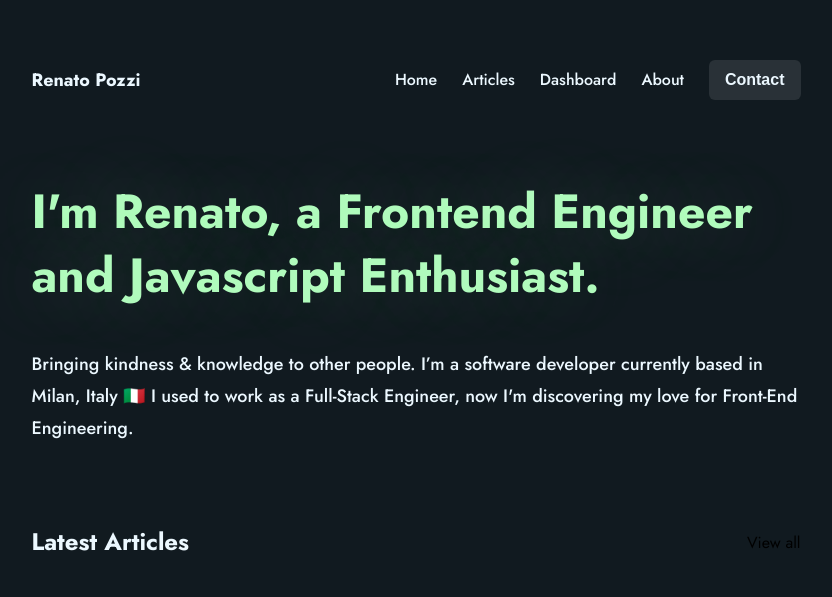
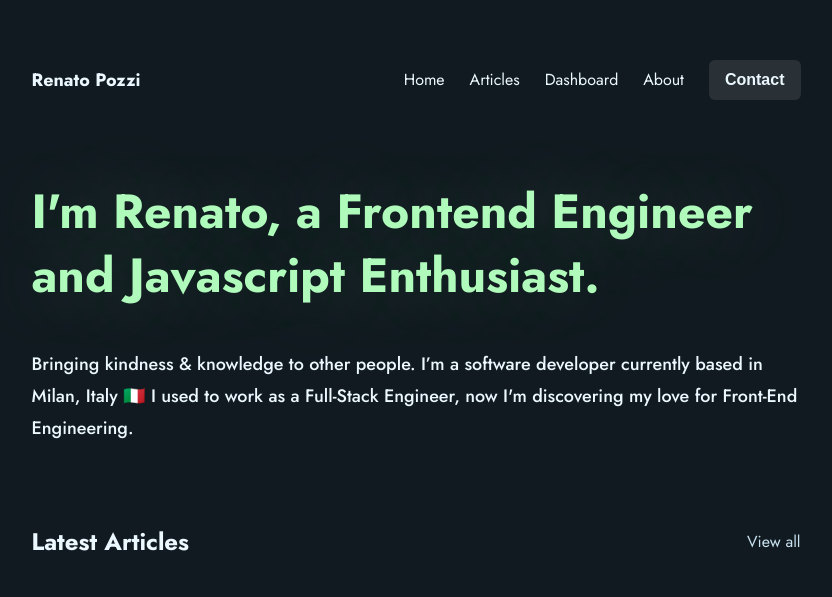
Before and after one commit to itsrennyman/renatopozzi.me, a Next.js app: page / in a window 1280 px wide. Shown: the top 597 px of the page, without its empty margins (224-1056 px from the left). Built offline with nearby package versions, Linux system fonts and the light colour scheme.

Commit message:
fix: links now are accessible

```diff
--- a/components/Navbar/index.js
+++ b/components/Navbar/index.js
@@ -1,6 +1,6 @@
 import NextLink from "next/link";
 import { styled } from "../../stitches.config";
-import { Button, Flex, Link } from "../UI";
+import { Button, Flex, Link, Text } from "../UI";
 
 const Logo = styled("h1", {
   fontSize: "1.125rem",
@@ -8,7 +8,7 @@ const Logo = styled("h1", {
   lineHeight: "1.5rem",
 });
 
-const Item = styled(Link, {
+const Item = styled(Text, {
   fontWeight: "500",
   lineHeight: "1.375rem",
 });
@@ -30,19 +30,37 @@ export const Navbar = () => {
         gap="5"
         css={{ listStyle: "none" }}
       >
-        <Item as="li" size="1" animation="underlining">
-          <NextLink href="/">Home</NextLink>
-        </Item>
-        <Item as="li" size="1" animation="underlining">
-          <NextLink href="/articles">Articles</NextLink>
-        </Item>
-        <Item as="li" size="1" animation="underlining">
-          <NextLink href="/dashboard">Dashboard</NextLink>
-        </Item>
-        <Item as="li" size="1" animation="underlining">
-          <NextLink href="/about">About</NextLink>
-        </Item>
-        <Button color="secondary">Contact</Button>
+        <li>
+          <NextLink href="/" passHref>
+            <Link animation="underlining">
+              <Item size="1">Home</Item>
+            </Link>
+          </NextLink>
+        </li>
+        <li>
+          <NextLink href="/articles" passHref>
+            <Link animation="underlining">
+              <Item size="1">Articles</Item>
+            </Link>
+          </NextLink>
+        </li>
+        <li>
+          <NextLink href="/dashboard" passHref>
+            <Link animation="underlining">
+              <Item size="1">Dashboard</Item>
+            </Link>
+          </NextLink>
+        </li>
+        <li>
+          <NextLink href="/about" passHref>
+            <Link animation="underlining">
+              <Item size="1">About</Item>
+            </Link>
+          </NextLink>
+        </li>
+        <li>
+          <Button color="secondary">Contact</Button>
+        </li>
       </Flex>
     </Flex>
   );
--- a/pages/index.js
+++ b/pages/index.js
@@ -52,9 +52,11 @@ export default function Home({ articles }) {
         >
           <Text size="3">Latest Articles</Text>
 
-          <NextLink href="/articles">
-            <Link size="1" color="secondary" animation="underlining">
-              View all
+          <NextLink href="/articles" passHref>
+            <Link animation="underlining">
+              <Text size="1" color="secondary">
+                View all
+              </Text>
             </Link>
           </NextLink>
         </Flex>
```
